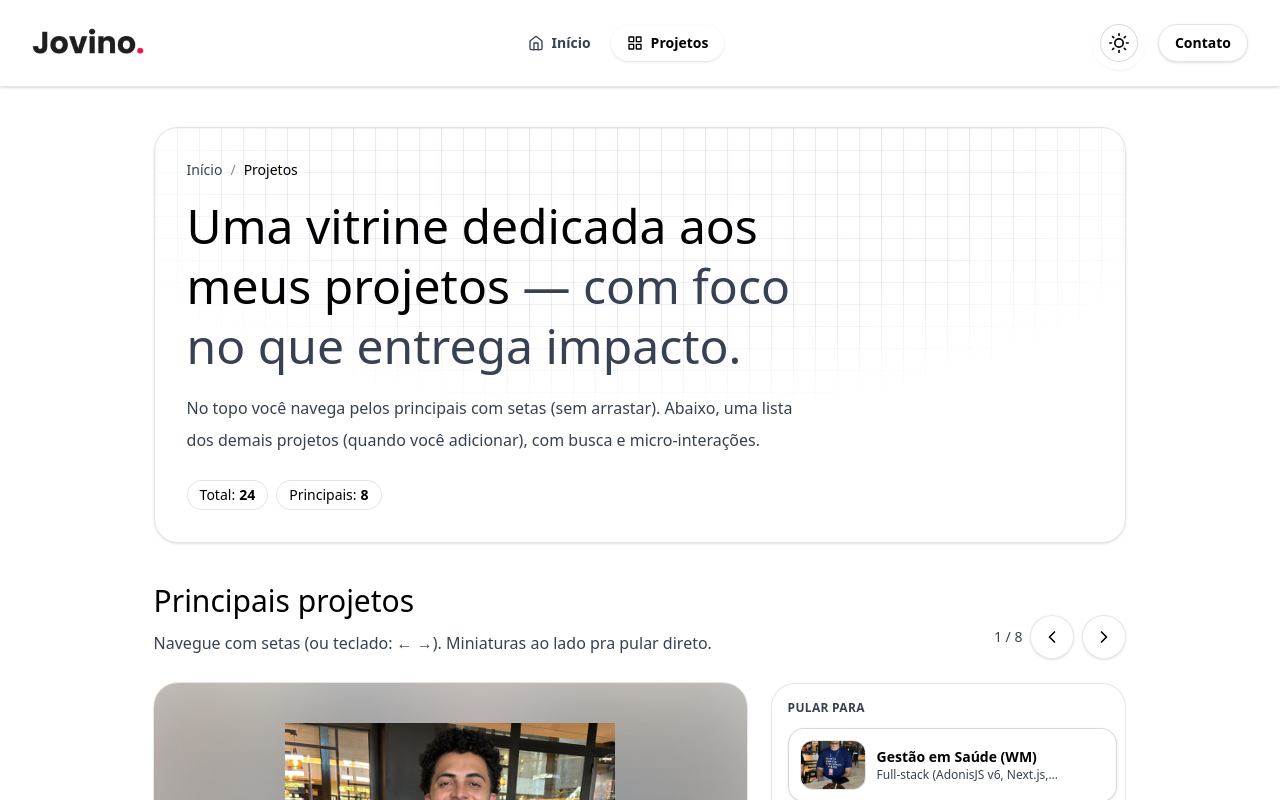
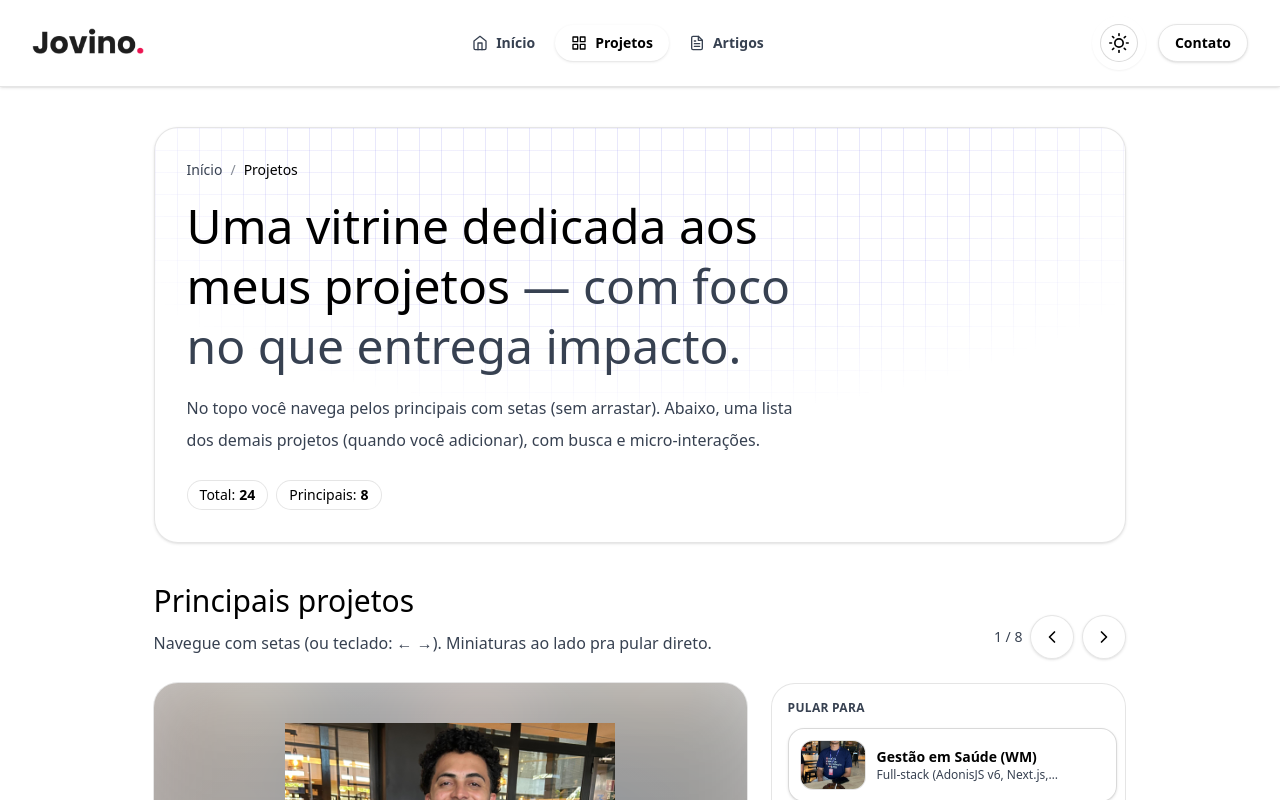
Before and after one commit to Jovinull/portfolio, a Next.js app: page /projects in a window 1280 px wide. Shown: the top 800 px of the page. Built offline with nearby package versions, Linux system fonts and the light colour scheme; no server answers; a web font is replaced by a local one.

Commit message:
feat: navbar e menu links para artigos

```diff
--- a/components/navbar/PageNavbar.tsx
+++ b/components/navbar/PageNavbar.tsx
@@ -1,12 +1,12 @@
-import Link from 'next/link';
-import { FiArrowLeft, FiHome, FiGrid } from 'react-icons/fi';
+import Link from 'next/link'
+import { FiHome, FiGrid, FiFileText } from 'react-icons/fi'
 
-import Logo from './header/Logo';
-import ThemeToggle from '@/components/buttons/ThemeToggle';
+import Logo from './header/Logo'
+import ThemeToggle from '@/components/buttons/ThemeToggle'
 
 type PageNavbarProps = {
-  active?: 'projects' | 'home';
-};
+  active?: 'projects' | 'home' | 'articles'
+}
 
 export default function PageNavbar({ active = 'projects' }: PageNavbarProps) {
   return (
@@ -48,6 +48,21 @@ export default function PageNavbar({ active = 'projects' }: PageNavbarProps) {
             <FiGrid aria-hidden="true" className="h-4 w-4" />
             Projetos
           </Link>
+
+          <Link
+            href="/articles"
+            aria-current={active === 'articles' ? 'page' : undefined}
+            className={[
+              'inline-flex items-center gap-2 rounded-full px-4 py-2 text-sm font-semibold transition',
+              active === 'articles'
+                ? 'border-theme bg-theme text-theme shadow-sm'
+                : 'text-theme-secondary hover:text-theme',
+              'focus-visible:outline-none focus-visible:ring-2 focus-visible:ring-black/30 dark:focus-visible:ring-white/30',
+            ].join(' ')}
+          >
+            <FiFileText aria-hidden="true" className="h-4 w-4" />
+            Artigos
+          </Link>
         </div>
 
         {/* Direita */}
@@ -63,5 +78,5 @@ export default function PageNavbar({ active = 'projects' }: PageNavbarProps) {
         </div>
       </nav>
     </header>
-  );
+  )
 }
--- a/components/navbar/header/MenuLinks.tsx
+++ b/components/navbar/header/MenuLinks.tsx
@@ -1,24 +1,25 @@
-'use client';
+'use client'
 
-import Link from 'next/link';
-import type { MenuLinksProps } from '@/types/components/menuLinks';
+import Link from 'next/link'
+import type { MenuLinksProps } from '@/types/components/menuLinks'
 
 const LINKS = [
   { label: 'Início', href: '#top' },
   { label: 'Sobre', href: '#sobre' },
   { label: 'Serviços', href: '#servicos' },
   { label: 'Linha do tempo', href: '#timeline' },
+  { label: 'Artigos', href: '#articles' },
   { label: 'Projetos', href: '#work' },
   { label: 'Contato', href: '#contact' },
-] as const;
+] as const
 
 export default function MenuLinks({ variant = 'desktop' }: Readonly<MenuLinksProps>) {
-  const base = 'text-theme flex gap-6 transition-colors hover:text-[var(--color-accent)]';
+  const base = 'text-theme flex gap-6 transition-colors hover:text-[var(--color-accent)]'
 
   const wrapper =
     variant === 'desktop'
       ? 'md:bg-theme border-theme flex flex-col items-start gap-6 md:flex-row md:items-center md:rounded-full md:border md:px-8 md:py-3 md:shadow-sm md:backdrop-blur-md lg:gap-8'
-      : 'flex flex-col items-start gap-6';
+      : 'flex flex-col items-start gap-6'
 
   return (
     <ul className={wrapper}>
@@ -30,5 +31,5 @@ export default function MenuLinks({ variant = 'desktop' }: Readonly<MenuLinksPro
         </li>
       ))}
     </ul>
-  );
+  )
 }
```
